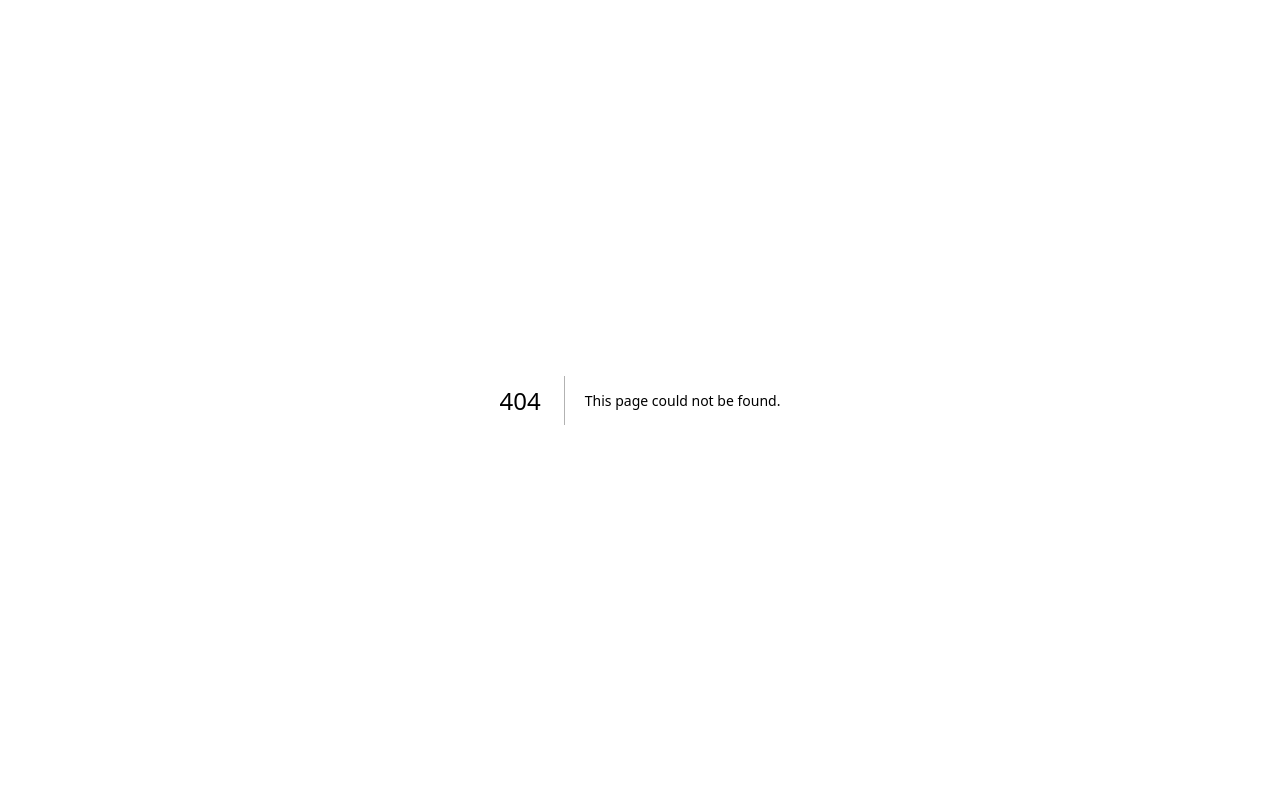
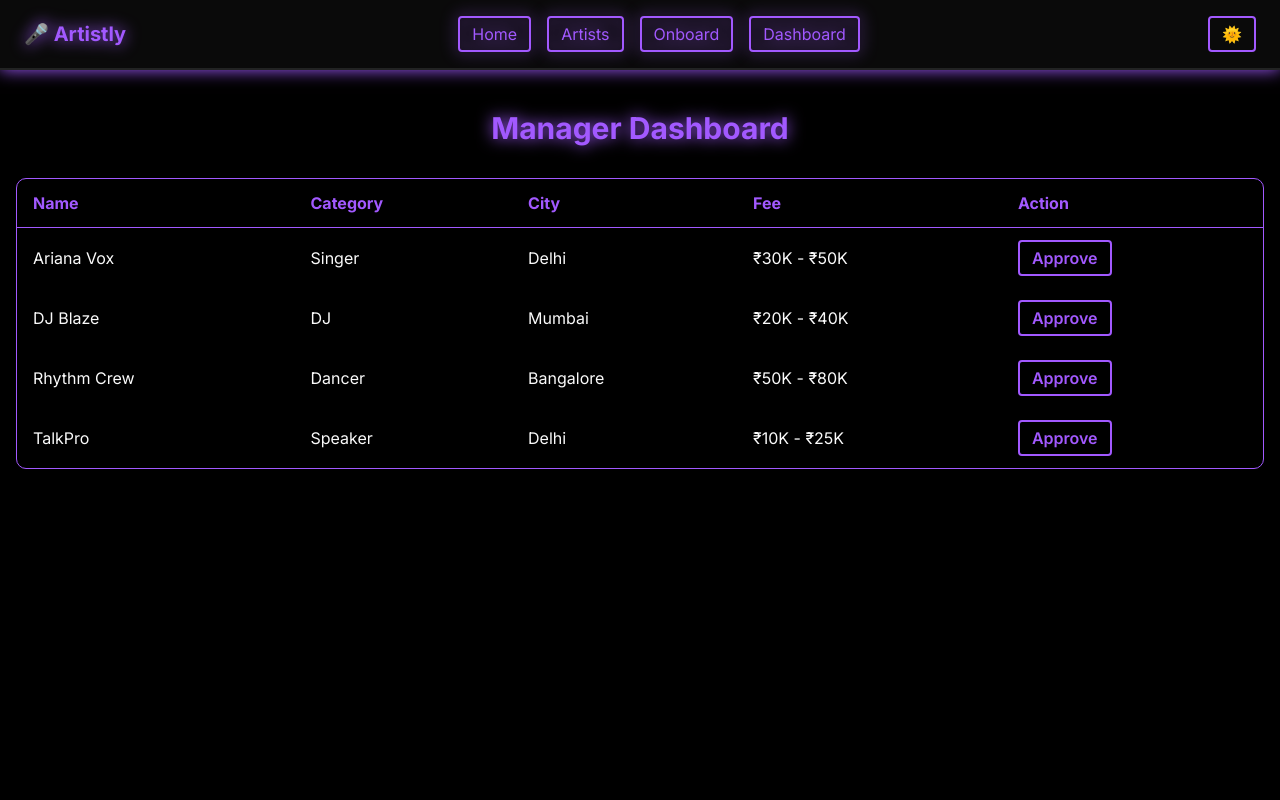
Before and after one commit to Shubhankar2803/artistly, a Next.js app: page /dashboard in a window 1280 px wide. Before the commit this address had no page. Shown: the top 800 px of the page. Built offline with nearby package versions, Linux system fonts and the light colour scheme.

Commit message:
dashboard page added

```diff
--- /dev/null
+++ b/src/app/dashboard/page.tsx
@@ -0,0 +1,99 @@
+"use client"
+import Footer from "@/components/Footer"
+import Header from "@/components/Header"
+import Head from "next/head"
+import { useState, ReactNode } from "react"
+
+// Mock data for artist submissions
+const mockArtists = [
+  { id: 1, name: "Ariana Vox", category: "Singer", location: "Delhi", priceRange: "₹30K - ₹50K" },
+  { id: 2, name: "DJ Blaze", category: "DJ", location: "Mumbai", priceRange: "₹20K - ₹40K" },
+  { id: 3, name: "Rhythm Crew", category: "Dancer", location: "Bangalore", priceRange: "₹50K - ₹80K" },
+  { id: 4, name: "TalkPro", category: "Speaker", location: "Delhi", priceRange: "₹10K - ₹25K" }
+]
+
+interface Artist {
+  id: number
+  name: string
+  category: string
+  location: string
+  priceRange: string
+}
+
+interface TableProps {
+  columns: string[]
+  data: Artist[]
+  renderActions: (row: Artist, idx: number) => ReactNode
+}
+
+// Reusable Table component
+function Table({ columns, data, renderActions }: TableProps) {
+  return (
+    <div className="overflow-x-auto rounded-lg shadow border border-[#a259ff] bg-white dark:bg-black">
+      <table className="min-w-full text-left">
+        <thead>
+          <tr>
+            {columns.map(col => (
+              <th key={col} className="px-4 py-3 text-[#a259ff] font-bold border-b border-[#a259ff]">{col}</th>
+            ))}
+            <th className="px-4 py-3 text-[#a259ff] font-bold border-b border-[#a259ff]">Action</th>
+          </tr>
+        </thead>
+        <tbody>
+          {data.length === 0 ? (
+            <tr>
+              <td colSpan={columns.length + 1} className="px-4 py-6 text-center text-[#c299ff]">No submissions found.</td>
+            </tr>
+          ) : (
+            data.map((row, idx) => (
+              <tr key={row.id} className="hover:bg-[#f3e8ff] dark:hover:bg-[#1a0033] transition">
+                <td className="px-4 py-3">{row.name}</td>
+                <td className="px-4 py-3">{row.category}</td>
+                <td className="px-4 py-3">{row.location}</td>
+                <td className="px-4 py-3">{row.priceRange}</td>
+                <td className="px-4 py-3">{renderActions(row, idx)}</td>
+              </tr>
+            ))
+          )}
+        </tbody>
+      </table>
+    </div>
+  )
+}
+
+export default function ManagerDashboardPage() {
+  const [artists] = useState<Artist[]>(mockArtists)
+  const [approvedIds, setApprovedIds] = useState<number[]>([])
+
+  // Conditional rendering for approve action
+  const handleApprove = (id: number) => {
+    setApprovedIds(ids => [...ids, id])
+  }
+
+  return (
+    <>
+    <Header />
+    <main className="min-h-screen bg-white dark:bg-black px-4 py-10">
+      <h1 className="text-3xl font-bold text-[#a259ff] mb-8 text-center drop-shadow-[0_0_8px_#a259ff]">
+        Manager Dashboard
+      </h1>
+      <Table
+        columns={["Name", "Category", "City", "Fee"]}
+        data={artists}
+        renderActions={(row) =>
+          approvedIds.includes(row.id) ? (
+            <span className="text-green-600 font-semibold">Approved</span>
+          ) : (
+            <button
+              className="px-3 py-1 rounded border-2 border-[#a259ff] text-[#a259ff] hover:bg-[#a259ff] hover:text-white transition font-semibold"
+              onClick={() => handleApprove(row.id)}
+            >
+              Approve
+            </button>
+          )
+        }
+      />
+    </main>
+    <Footer />
+    </>
+    )}
```
